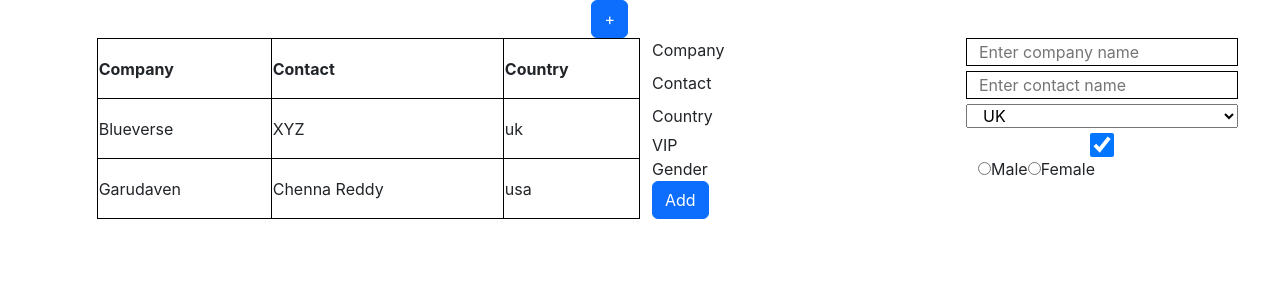
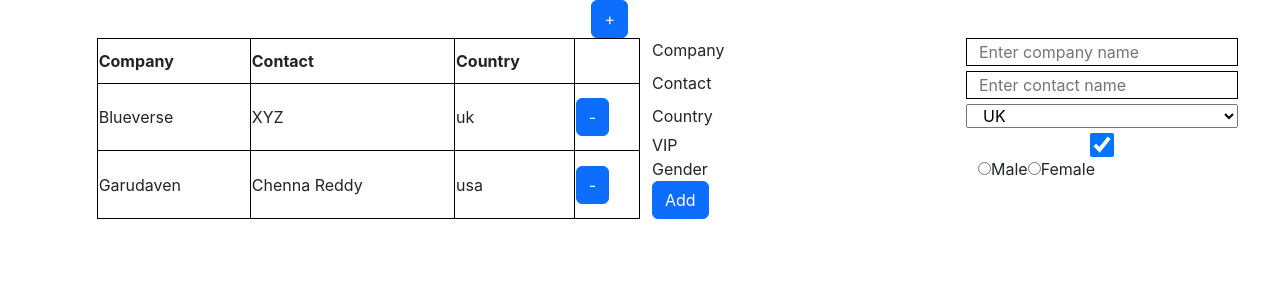
Before and after one commit to tejaksv/library-system, a React (Create React App) app: page / in a window 1280 px wide. Shown: the top 300 px of the page. Built offline with nearby package versions, Linux system fonts and the light colour scheme.

Commit message:
Delete record

```diff
--- a/src/TableForm.jsx
+++ b/src/TableForm.jsx
@@ -5,7 +5,7 @@ import Checkbox from './components/checkbox';
 import RadioButton from './components/RadioButton'
 
 function TableForm(props) {
-    const { company, contact, country, errors, onSave, setCompany, setContact, setCountry, editRecord } = props;
+    const { company, contact, country, errors, onSave, setCompany, setContact, setCountry, editRecord, formMode } = props;
     const genderOptions = [{
         value: 'male',
         label: 'Male'
@@ -29,7 +29,7 @@ function TableForm(props) {
                 value={company}
                 setChangeValue={setCompany}
                 error={errors.company || false}
-                isDisable={Object.keys(editRecord).length > 0}
+                isDisable={formMode === "edit"}
             />
             <Input title="Contact" id="contact" placeholder="contact name" value={contact} setChangeValue={setContact} error={errors.contact || false} />
             <Select title="Country" id="country" setChangeValue={setCountry} value={country} />
--- a/src/TableRender.jsx
+++ b/src/TableRender.jsx
@@ -9,6 +9,7 @@ const TableRender = () => {
     const [company, setCompany] = useState("");
     const [contact, setContact] = useState("");
     const [country, setCountry] = useState("");
+    const [formMode, setFormMode] = useState("create");
 
     useEffect(() => {
         setData([
@@ -20,6 +21,7 @@ const TableRender = () => {
     const selectedRow = (e) => {
         const findRecord = data.find(record => record.id === parseInt(e.target.id));
         setEditRecord(findRecord);
+        setFormMode("edit");
     }
 
     const onSave = () => {
@@ -32,7 +34,7 @@ const TableRender = () => {
             setErrors(errorsCopy);
             return;
         }
-        if (Object.keys(editRecord).length > 0) {
+        if (formMode === "edit") {
             let recordIndex = data.filter((record, index) => {
                 if (record.company === editRecord.company) {
                     return index;
@@ -40,8 +42,8 @@ const TableRender = () => {
             });
             recordIndex = recordIndex[0].id - 1;
             let actualData = data;
-            actualData[recordIndex]["contact-name"]= contact;
-            actualData[recordIndex].country= country;
+            actualData[recordIndex]["contact-name"] = contact;
+            actualData[recordIndex].country = country;
             setData(actualData);
         } else {
             setData([...data, { company, "contact-name": contact, country: country }]);
@@ -51,6 +53,15 @@ const TableRender = () => {
         setContact("");
         setCountry("");
         setEditRecord({});
+        setFormMode("create");
+    }
+
+    const deleteRecord = (e) => {
+        console.log(e.target.id);
+        let copyData = data;
+        const id = parseInt(e.target.id) - 1;
+        copyData.splice(id, 1);
+        setData([...copyData]);
     }
 
     return (
@@ -67,12 +78,16 @@ const TableRender = () => {
                         <th style={{ border: '1px solid black' }}>Company</th>
                         <th style={{ border: '1px solid black' }}>Contact</th>
                         <th style={{ border: '1px solid black' }}>Country</th>
+                        <th style={{ border: '1px solid black' }}></th>
                     </tr>
                     {data.map((entry, index) => (
                         <tr style={{ border: '1px solid black' }}>
                             <td style={{ border: '1px solid black' }} onClick={selectedRow} id={entry.id}>{entry.company}</td>
                             <td style={{ border: '1px solid black' }}>{entry["contact-name"]}</td>
                             <td style={{ border: '1px solid black' }}>{entry?.country || "India"}</td>
+                            <td style={{ border: '1px solid black' }}>
+                                <button className='btn btn-primary' style={{ alignItems: 'center' }} id={entry.id} onClick={deleteRecord}>-</button>
+                            </td>
                         </tr>
                     ))}
                 </table>
@@ -87,6 +102,7 @@ const TableRender = () => {
                         setCountry={setCountry}
                         editRecord={editRecord}
                         onSave={onSave}
+                        formMode={formMode}
                     />
                 </div>
             </div>
```
